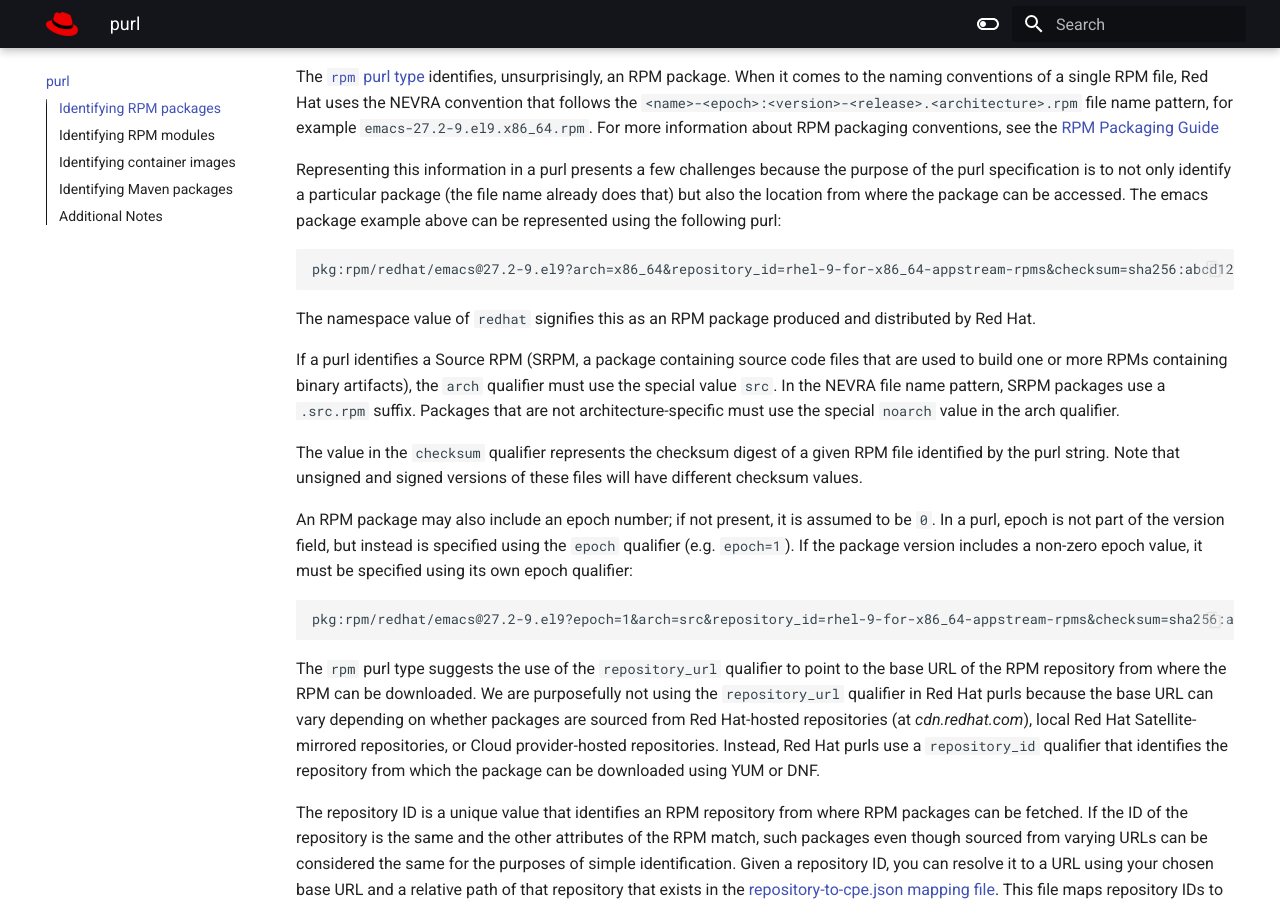
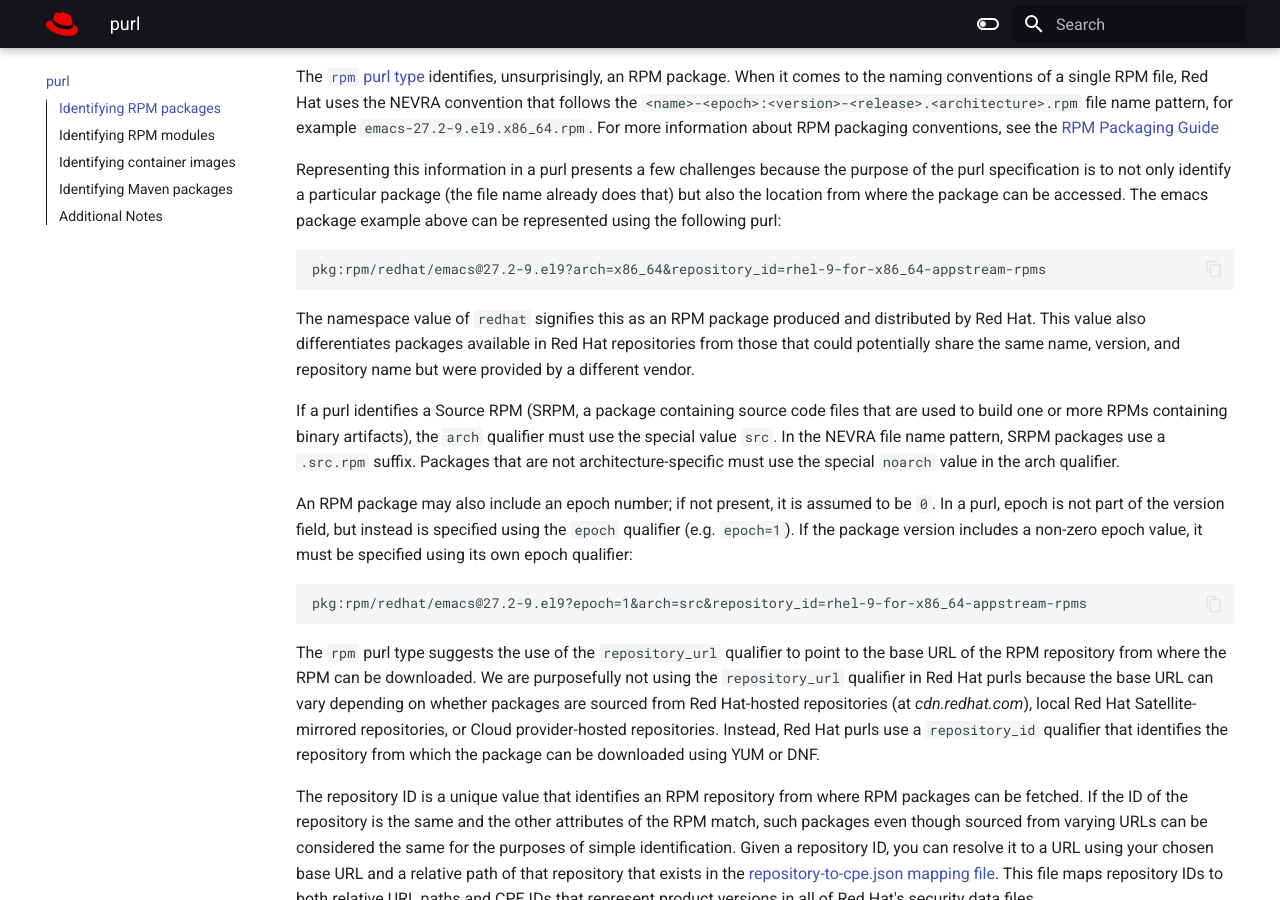
Before and after one commit to RedHatProductSecurity/security-data-guidelines, an MkDocs documentation site: the page built from docs/purl.md, in a window 1280 px wide and 900 px high, scrolled down 677 px. Built offline with MkDocs 1.6.1 and Material for MkDocs 9.7.7, drawn with Linux system fonts in a browser that asks for light colours.

Commit message:
Revert change to add checksums to rpm purls
Checksums will make it harder to make purls of components shared between
different SBOMs match because of various differences on how the
checksums may be computed. Instead, we should just rely on the "redhat"
namespace to differentiate our packages from those that may happen to
share the same name, version, and repo ID but are distributed by a
different vendor.

````diff
--- a/docs/purl.md
+++ b/docs/purl.md
@@ -40,25 +40,24 @@ to not only identify a particular package (the file name already does that) but
 package can be accessed. The emacs package example above can be represented using the following purl:
 
 ```
-pkg:rpm/redhat/emacs@27.2-9.el9?arch=x86_64&repository_id=rhel-9-for-x86_64-appstream-rpms&checksum=sha256:abcd1234
+pkg:rpm/redhat/emacs@27.2-9.el9?arch=x86_64&repository_id=rhel-9-for-x86_64-appstream-rpms
 ```
 
-The namespace value of `redhat` signifies this as an RPM package produced and distributed by Red Hat.
+The namespace value of `redhat` signifies this as an RPM package produced and distributed by Red Hat. This value
+also differentiates packages available in Red Hat repositories from those that could potentially share the same name,
+version, and repository name but were provided by a different vendor.
 
 If a purl identifies a Source RPM (SRPM, a package containing source code files that are used to build one or more
 RPMs containing binary artifacts), the `arch` qualifier must use the special value `src`. In the NEVRA file name
 pattern, SRPM packages use a `.src.rpm` suffix. Packages that are not architecture-specific must use the special
 `noarch` value in the arch qualifier.
 
-The value in the `checksum` qualifier represents the checksum digest of a given RPM file identified by the purl
-string. Note that unsigned and signed versions of these files will have different checksum values.
-
 An RPM package may also include an epoch number; if not present, it is assumed to be `0`. In a purl, epoch is
 not part of the version field, but instead is specified using the `epoch` qualifier (e.g. `epoch=1`).
 If the package version includes a non-zero epoch value, it must be specified using its own epoch qualifier:
 
 ```
-pkg:rpm/redhat/emacs@27.2-9.el9?epoch=1&arch=src&repository_id=rhel-9-for-x86_64-appstream-rpms&checksum=sha256:abcd1234
+pkg:rpm/redhat/emacs@27.2-9.el9?epoch=1&arch=src&repository_id=rhel-9-for-x86_64-appstream-rpms
 ```
 
 The `rpm` purl type suggests the use of the `repository_url` qualifier to point to the base URL of the RPM
````
Also changed, not shown: 4 other files.
